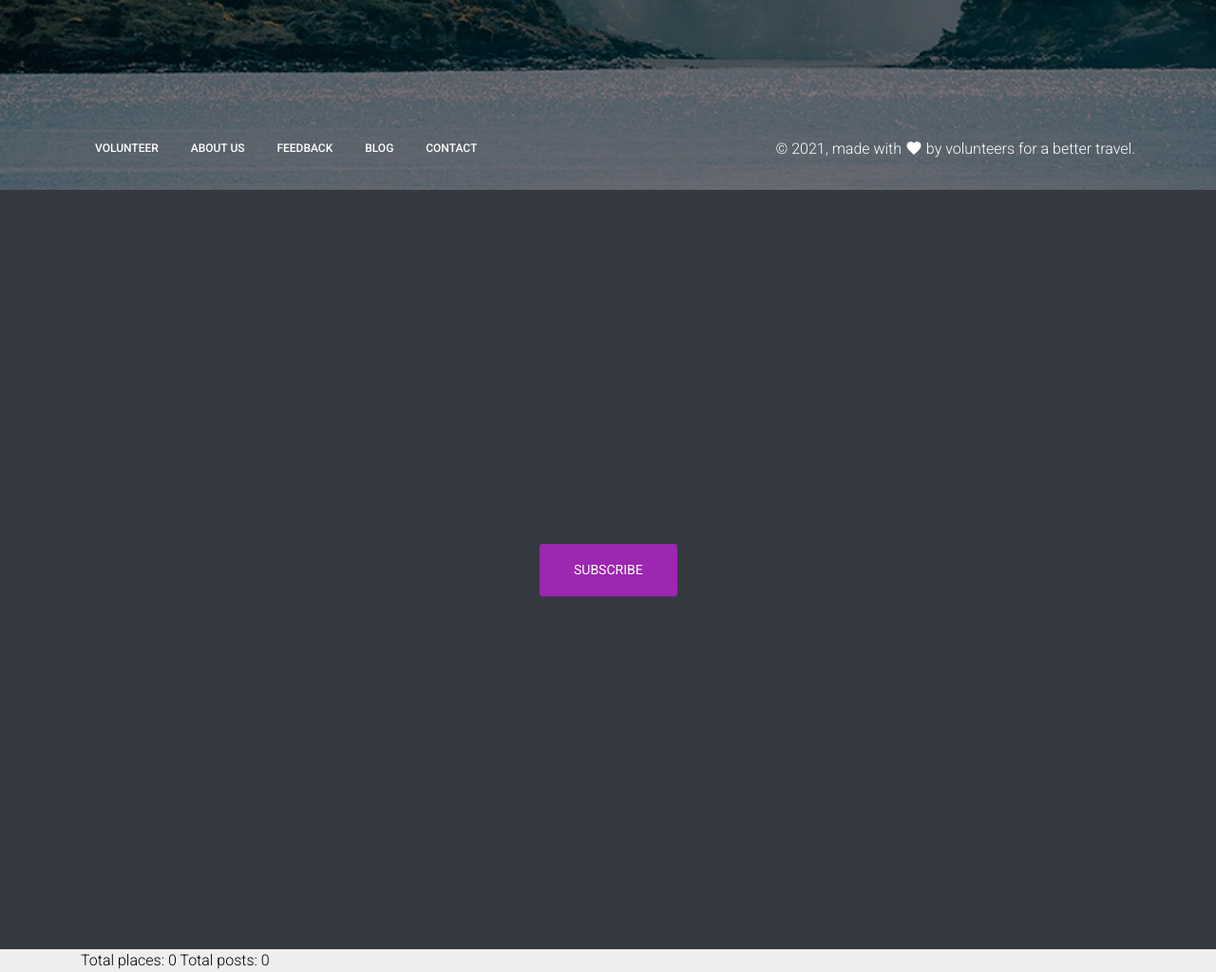
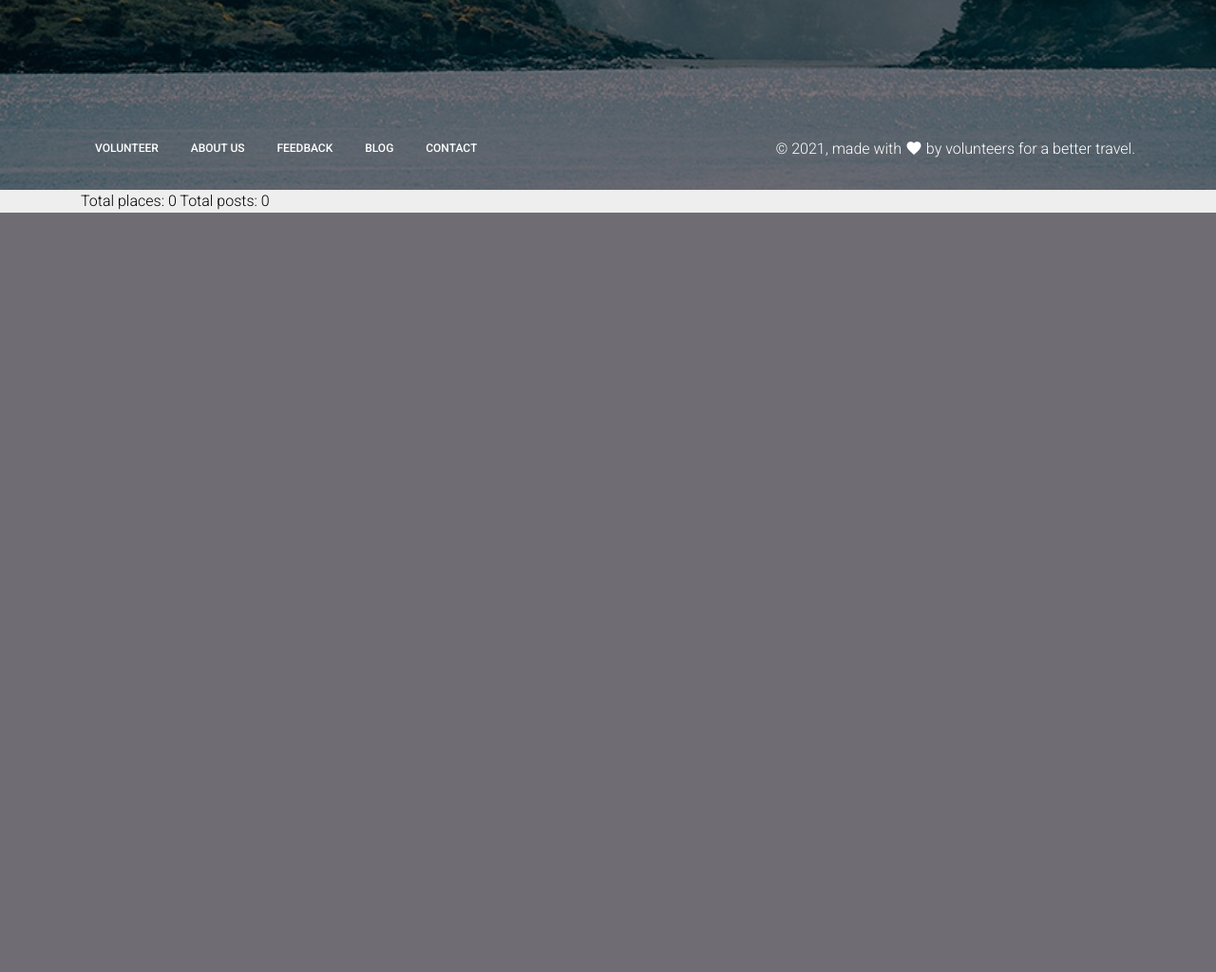
Before and after one commit to gurupratap-matharu/volu, a Django app: page /subscriptions/ in a window 1280 px wide. Shown: the part 601-1625 px from the top of the page at 95% size. After the commit the page ends 825 px from the top, so only its background shows below. Run offline with Django 3.2, Linux system fonts and the light colour scheme; the visitor is signed in with stand-in values (Sample User, id 1); data that the repository does not hold is empty; parts of the project's set-up code (start-up, migrations or seed data) failed here and were passed over; some libraries are stand-ins or nearby versions.

Commit message:
remove duplicate subscribe button

```diff
--- a/backend/subscriptions/templates/subscriptions/purchase.html
+++ b/backend/subscriptions/templates/subscriptions/purchase.html
@@ -30,15 +30,6 @@
     </div>
 </div>
 {% endblock header %}
-
-{% block content %}
-<div class="page-header bg-dark">
-    <div class=" container text-center">
-        <button type="submit" id="submitBtn" class="btn btn-primary btn-lg">Subscribe</button>
-    </div>
-</div>
-{% endblock content %}
-
 {% block js %}
 <script src="https://js.stripe.com/v3/"></script>
 <script src="{% static 'subscriptions/js/main.js' %}"></script>
```
